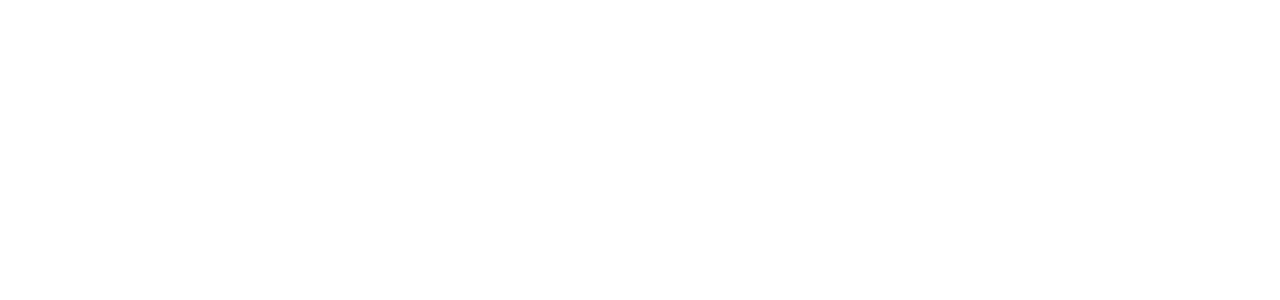
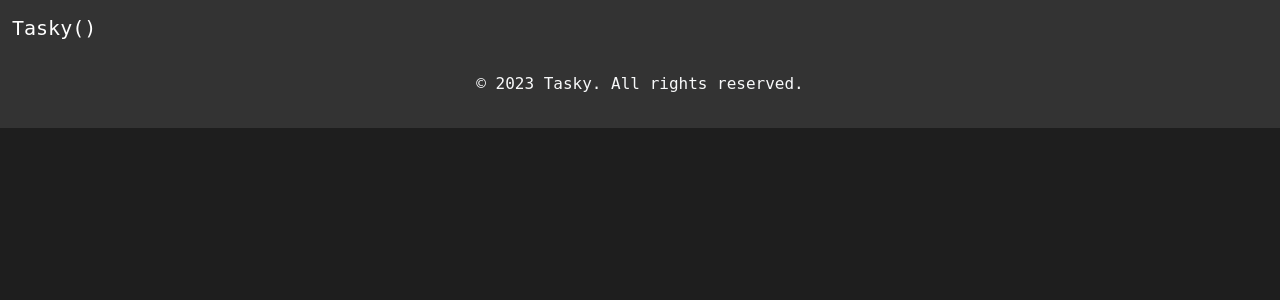
Before and after one commit to mateoguevaraa/tasky-app, a Flask app: page / in a window 1280 px wide. Before the commit the part shown is empty. Shown: the top 300 px of the page. Run offline with Flask 3, Linux system fonts and the light colour scheme.

Commit message:
ya esta casi todo el layout falta configurar meta tags

```diff
--- a/static/style.css
+++ b/static/style.css
@@ -0,0 +1,5 @@
+body {
+    font-family: 'Fira Code', monospace;
+    background-color: #1e1e1e;
+    color: #ffffff;
+  }
--- a/templates/layout.html
+++ b/templates/layout.html
@@ -7,7 +7,7 @@
     <meta name="viewport" content="width=device-width, initial-scale=1.0">
 
     <!-- Page title and description for SEO -->
-    <title>Tasky: Home</title>
+    <title>Tasky: {% block title %}{% endblock %}</title>
     <meta name="description" content="Tasky is a task manager to boost productivity">
 
     <!-- Meta tags for better indexing -->
@@ -43,12 +43,50 @@
     <!-- <link rel="canonical" href="URL of your preferred webpage"> -->
 
     <!-- bootstrap library -->
-    <link href="https://cdn.jsdelivr.net/npm/bootstrap@5.3.2/dist/css/bootstrap.min.css" rel="stylesheet" integrity="sha384-T3c6CoIi6uLrA9TneNEoa7RxnatzjcDSCmG1MXxSR1GAsXEV/Dwwykc2MPK8M2HN" crossorigin="anonymous">
-    <script src="https://cdn.jsdelivr.net/npm/bootstrap@5.3.2/dist/js/bootstrap.bundle.min.js" integrity="sha384-C6RzsynM9kWDrMNeT87bh95OGNyZPhcTNXj1NW7RuBCsyN/o0jlpcV8Qyq46cDfL" crossorigin="anonymous"></script>
-</head>
-
+    <link crossorigin="anonymous" href="https://cdn.jsdelivr.net/npm/bootstrap@5.1.3/dist/css/bootstrap.min.css" integrity="sha384-1BmE4kWBq78iYhFldvKuhfTAU6auU8tT94WrHftjDbrCEXSU1oBoqyl2QvZ6jIW3" rel="stylesheet">
+    <script crossorigin="anonymous" src="https://cdn.jsdelivr.net/npm/bootstrap@5.1.3/dist/js/bootstrap.bundle.min.js" integrity="sha384-ka7Sk0Gln4gmtz2MlQnikT1wXgYsOg+OMhuP+IlRH9sENBO0LRn5q+8nbTov4+1p"></script>
+    <style>
+        body {
+            font-family: 'Fira Code', monospace;
+            background-color: #1e1e1e;
+            color: #ffffff;
+        }
+    </style>
 <body>
-    <div class="bg-success"></div>
+    <nav class="navbar navbar-expand-lg navbar-dark" style="background-color: #333333;">
+        <div class="container-fluid">
+          <button class="navbar-toggler" type="button" data-bs-toggle="collapse" data-bs-target="#navbarTogglerDemo03" aria-controls="navbarTogglerDemo03" aria-expanded="false" aria-label="Toggle navigation">
+            <span class="navbar-toggler-icon"></span>
+          </button>
+          <a class="navbar-brand" href="#">Tasky()</a>
+          <div class="collapse navbar-collapse" id="navbarTogglerDemo03">
+            <ul class="navbar-nav me-auto mb-2 mb-lg-0">
+                {% block nav %}
+                <!-- for every link I have to add if active:
+                     aria-current="page"
+                     active (in the class)
+                I have to copy this inside the block and add the necessary links.
+                <li class="nav-item">
+                    <a class="nav-link" href="#">Home</a>
+                </li>
+                <li class="nav-item">
+                    <a class="nav-link" href="#">About</a>
+                </li>
+                <li class="nav-item">
+                    <a class="nav-link" href="#">Features</a>
+                </li> -->
+              {% endblock %}
+              {% block body%}
+              {% endblock %}
+            </ul>
+          </div>
+        </div>
+      </nav>
 </body>
+<footer class="text-light text-center py-3" style="background-color: #333333;">
+    <div class="container">
+      <p>&copy; 2023 Tasky. All rights reserved.</p>
+    </div>
+  </footer>
 
 </html>
```
